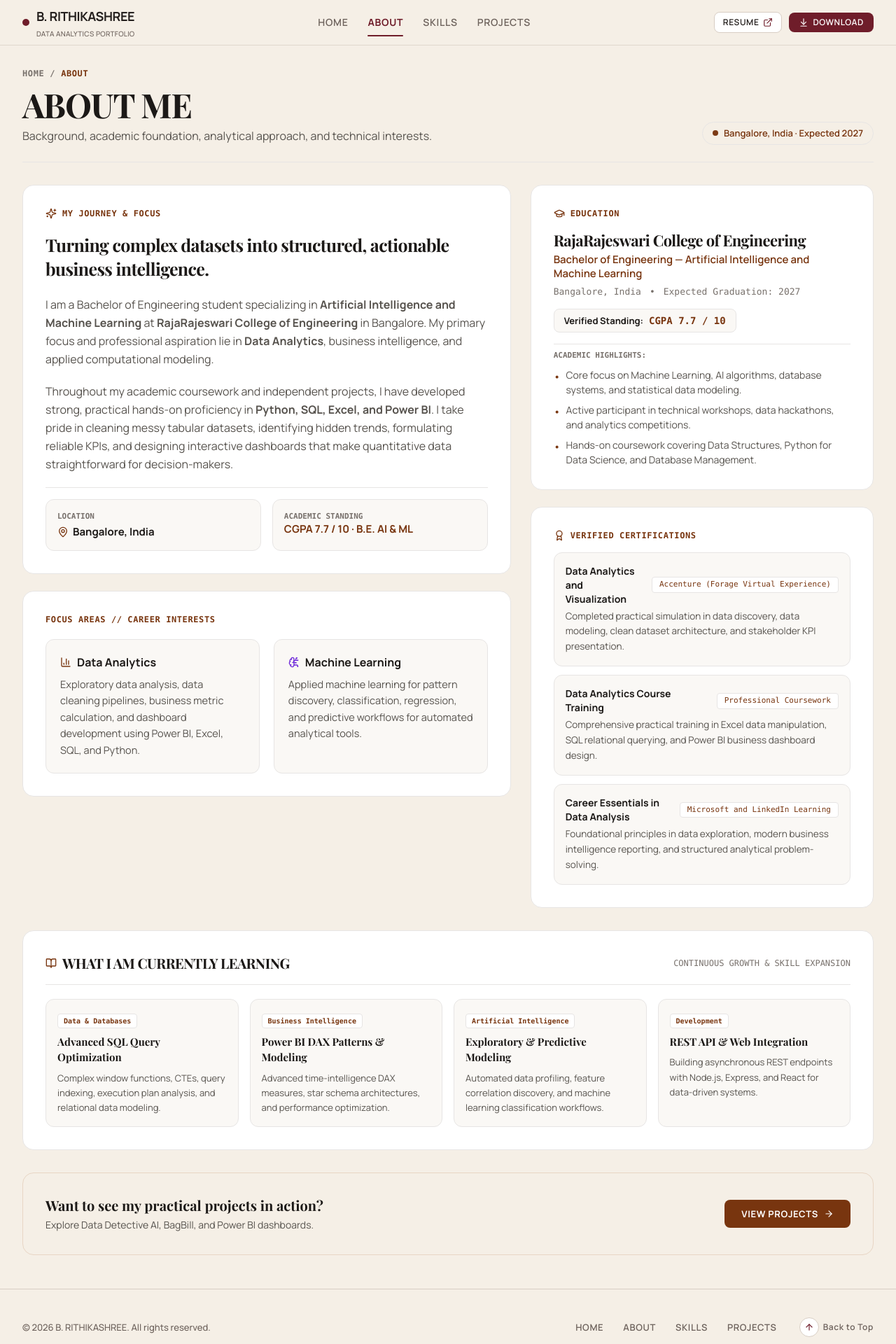
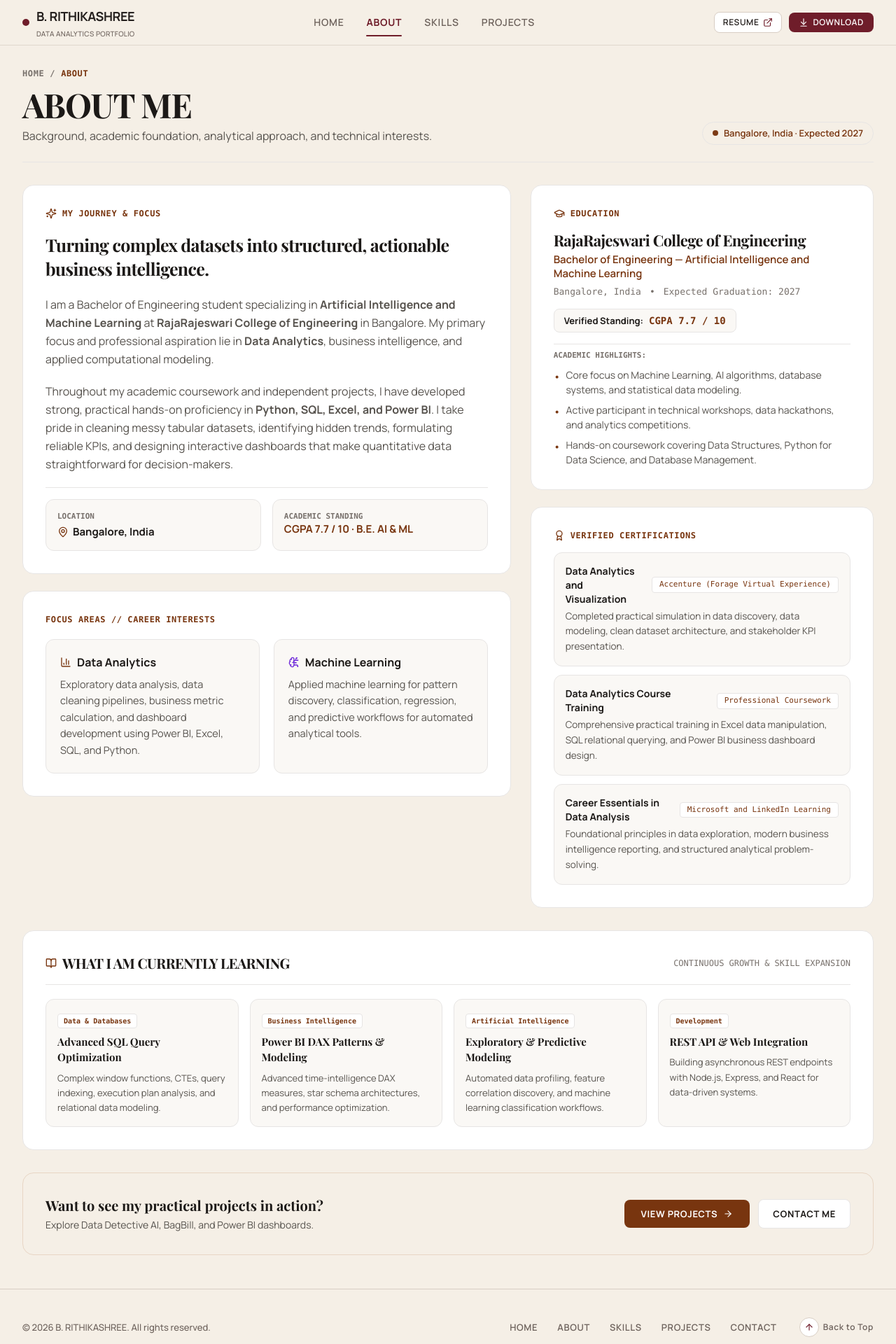
Before and after one commit to rithii1702/rithikashree-portfolio, a React (Vite) app: page /about in a window 1280 px wide. Shown: the top 1920 px of the page at 70% size. Built offline with nearby package versions, Linux system fonts and the light colour scheme; a web font is replaced by a local one.

Commit message:
Remove ONLY the Contact link from main navbar and balance navbar spacing

```diff
--- a/src/App.tsx
+++ b/src/App.tsx
@@ -1,5 +1,5 @@
 import React from 'react';
-import { BrowserRouter, Routes, Route, Navigate, useLocation } from 'react-router-dom';
+import { BrowserRouter, Routes, Route, useLocation } from 'react-router-dom';
 import { AnimatePresence } from 'framer-motion';
 import { Navbar } from './components/Navbar';
 import { Footer } from './components/Footer';
@@ -8,6 +8,7 @@ import { AboutPage } from './pages/AboutPage';
 import { SkillsPage } from './pages/SkillsPage';
 import { ProjectsPage } from './pages/ProjectsPage';
 import { ProjectDetailPage } from './pages/ProjectDetailPage';
+import { ContactPage } from './pages/ContactPage';
 
 const AnimatedRoutes: React.FC = () => {
   const location = useLocation();
@@ -24,7 +25,7 @@ const AnimatedRoutes: React.FC = () => {
         <Route path="/skills" element={<SkillsPage />} />
         <Route path="/projects" element={<ProjectsPage />} />
         <Route path="/projects/:slug" element={<ProjectDetailPage />} />
-        <Route path="/contact" element={<Navigate to="/" replace />} />
+        <Route path="/contact" element={<ContactPage />} />
         <Route path="*" element={<HomePage />} />
       </Routes>
     </AnimatePresence>
--- a/src/components/Footer.tsx
+++ b/src/components/Footer.tsx
@@ -15,6 +15,7 @@ export const Footer: React.FC = () => {
     { label: 'About', path: '/about' },
     { label: 'Skills', path: '/skills' },
     { label: 'Projects', path: '/projects' },
+    { label: 'Contact', path: '/contact' },
   ];
 
   return (
--- a/src/components/Navbar.tsx
+++ b/src/components/Navbar.tsx
@@ -54,7 +54,7 @@ export const Navbar: React.FC = () => {
         </Link>
 
         {/* Desktop Nav Items (14-15px) */}
-        <nav className="hidden md:flex items-center gap-7 text-sm uppercase font-semibold tracking-wider text-[#6D625C]">
+        <nav className="hidden md:flex items-center gap-7 lg:gap-8 text-sm uppercase font-semibold tracking-wider text-[#6D625C]">
           {navItems.map((item) => {
             const isActive =
               item.path === '/'
--- a/src/pages/AboutPage.tsx
+++ b/src/pages/AboutPage.tsx
@@ -275,6 +275,12 @@ export const AboutPage: React.FC = () => {
               <span>View Projects</span>
               <ArrowRight className="w-3.5 h-3.5" />
             </Link>
+            <Link
+              to="/contact"
+              className="inline-flex items-center gap-2 px-4 sm:px-5 py-2.5 sm:py-3 bg-white hover:bg-[#FAF8F5] text-[#1C1917] border border-[#E7E5E4] text-xs sm:text-[13px] font-bold uppercase tracking-wider rounded-lg transition-colors"
+            >
+              <span>Contact Me</span>
+            </Link>
           </div>
         </motion.div>
 
```
